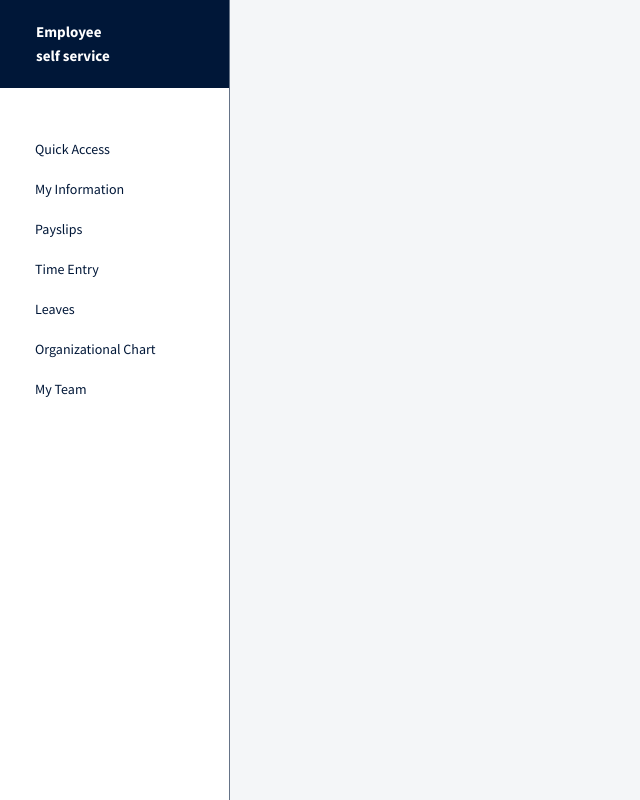
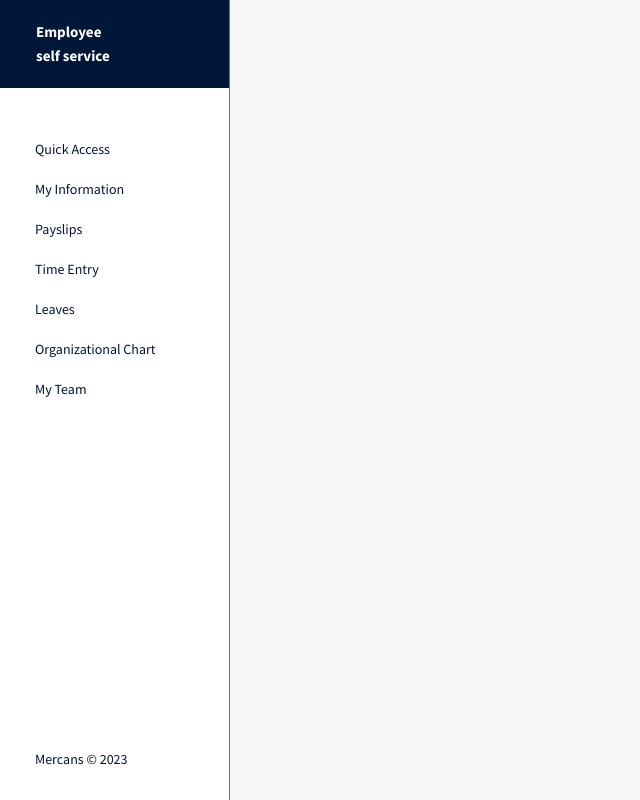
Before and after one commit to krigulson/mercans-test, a Vue app: page / in a window 1280 px wide. Shown: the whole page, without its empty margins (0-640 px from the left). Built offline with nearby package versions, Linux system fonts and the light colour scheme.

Commit message:
Copyright and styling

```diff
--- a/src/components/NavigationSidebar.vue
+++ b/src/components/NavigationSidebar.vue
@@ -32,20 +32,29 @@
 <template>
   <aside class="sidebar">
     <div class="sidebar-heading">Employee self service</div>
-    <ul>
-      <li v-for="sortedLinks in sortedLinks">
-        <a :href="sortedLinks.path">{{ humanize(sortedLinks.title) }}</a>
-      </li>
-    </ul>
+
+    <div class="sidebar-inner">
+      <ul class="menu-links">
+        <li v-for="sortedLinks in sortedLinks">
+          <a :href="sortedLinks.path">{{ humanize(sortedLinks.title) }}</a>
+        </li>
+      </ul>
+      <ul class="copyright"><li>Mercans &copy; {{ new Date().getFullYear() }}</li></ul>
+    </div>
   </aside>
 </template>
 
 <style scoped>
 .sidebar {
-  height: 100vh;
   max-width: 230px;
   border-right: 1px solid var(--dark-gray);
   background: var(--white);
+}
+
+.sidebar-inner {
+  display: flex;
+  flex-direction: column;
+  height: calc(100vh - 88px);
 }
 
 .sidebar-heading {
@@ -67,12 +76,13 @@
   height: 40px;
 }
 
-.sidebar ul li:hover {
+.sidebar ul li:hover:not(.sidebar ul.copyright li) {
   background: var(--light-grayish-blue) 0% 0% no-repeat padding-box;
   cursor: pointer;
 }
 
-.sidebar ul li a {
+.sidebar ul li a,
+.sidebar ul.copyright li {
   display: block;
   color: var(--black);
   text-align: left;
@@ -81,4 +91,10 @@
   opacity: 1;
   padding: 10px 35px;
 }
+
+.sidebar ul.copyright {
+  padding-top: 0;
+  margin-top: auto;
+  padding-bottom: 22px;
+}
 </style>
```
